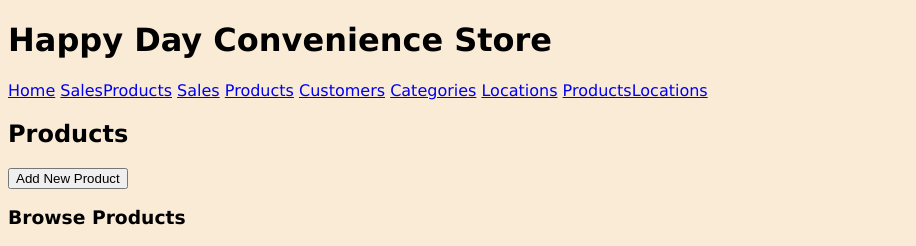
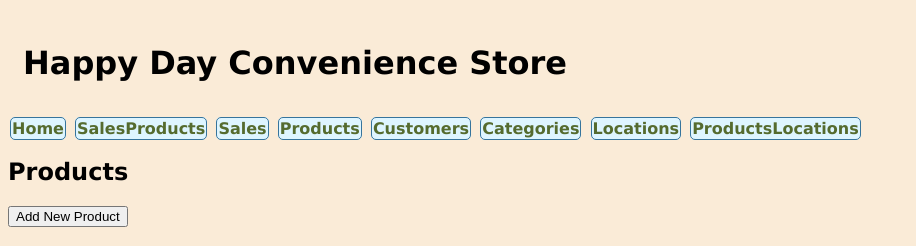
Before and after one commit to mishanwong/the-recursive-queries, a Flask app: page /products_browse in a window 1280 px wide. Shown: the top 246 px of the page, without its empty margins (0-916 px from the left). Run offline with Flask 3, Linux system fonts and the light colour scheme; data that the repository does not hold is empty; parts of the project's set-up code (start-up, migrations or seed data) failed here and were passed over.

Commit message:
Updated CSS to add pad to header and change nav styles

```diff
--- a/static/style.css
+++ b/static/style.css
@@ -1,6 +1,26 @@
 body {
     background-color: antiquewhite;
     font-family:'Lucida Sans', 'Lucida Sans Regular', 'Lucida Grande', 'Lucida Sans Unicode', Geneva, Verdana, sans-serif;
+}
+
+header {
+    padding: 15px;
+}
+
+a {
+    text-decoration: none;
+    color: darkolivegreen;
+    background-color: #def5ff;
+    font-weight: bolder;
+    border: solid .5px rgb(54, 116, 156);
+    border-radius: 5px;
+    margin: 2px;
+    padding: 1px;
+}
+
+a:hover {
+    background-color: darkolivegreen;
+    color: #def5ff;
 }
 
 table {
```
